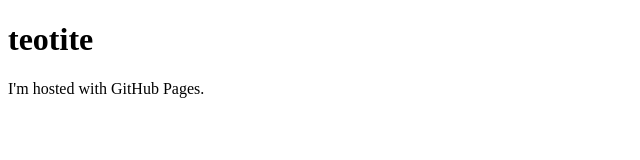
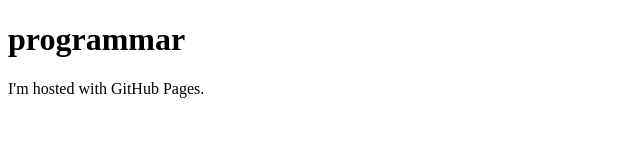
Before and after one commit to proGrammar/proGrammar.github.io, a plain HTML site: page index.html in a window 1280 px wide. Shown: the whole page, without its empty margins (0-640 px from the left). Drawn offline with Linux system fonts and the light colour scheme.

Commit message:
Update index.html

```diff
--- a/index.html
+++ b/index.html
@@ -1,7 +1,7 @@
 <!DOCTYPE html>
 <html>
 <body>
-<h1>teotite</h1>
+<h1>programmar</h1>
 <p>I'm hosted with GitHub Pages.</p>
 </body>
 </html>
```
